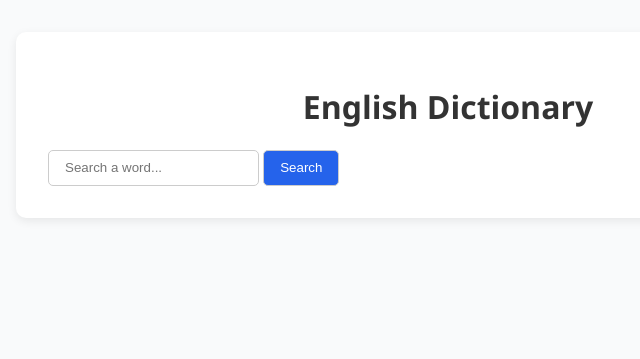
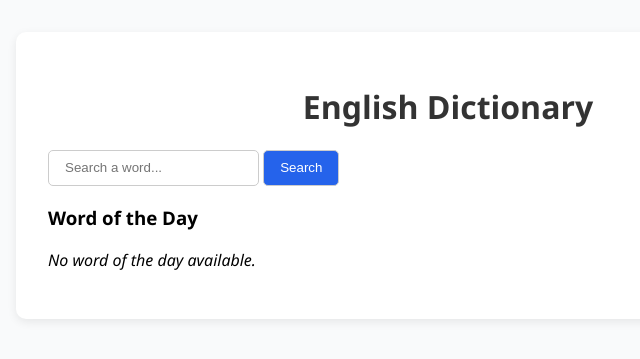
Before and after one commit to Arfa-Tariq/WordBud, a Django app: page /dictionary/ in a window 1280 px wide. Shown: the top 359 px of the page, without its empty margins (192-832 px from the left). Run offline with Django 5.2, Linux system fonts and the light colour scheme; data that the repository does not hold is empty.

Commit message:
Updated searchword by adding word of the day

```diff
--- a/templates/searchword.html
+++ b/templates/searchword.html
@@ -32,7 +32,12 @@
     <button type="submit">Search</button>
   </form>
 
-
+<h3>Word of the Day</h3>
+{% if data.random_word %}
+  <p><strong>{{ data.random_word|title }}</strong> — {{ data.random_definition }}</p>
+{% else %}
+  <p><em>No word of the day available.</em></p>
+{% endif %}
 
 
 
```
